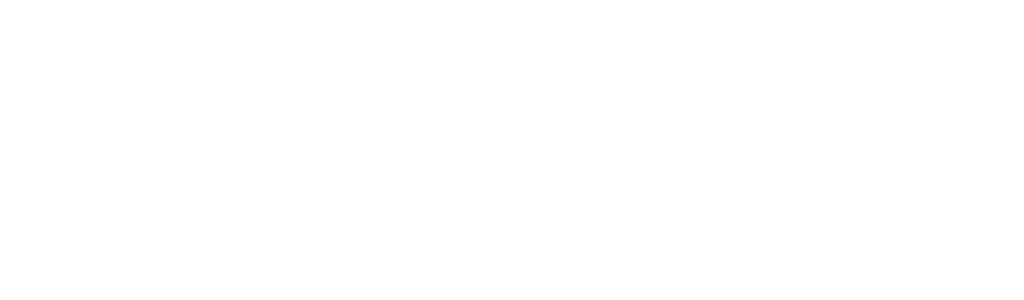
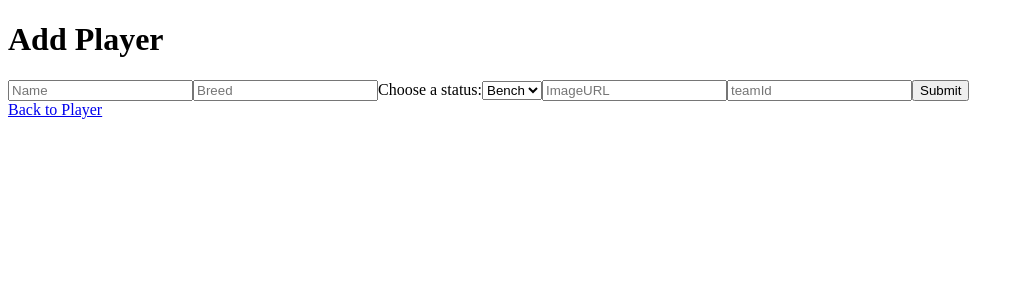
Before and after one commit to DAlmeida28/puppy-bowl-react, a React (Vite) app: page /#/addplayer in a window 1280 px wide. Before the commit this address had no page. Shown: the top 300 px of the page, without its empty margins (0-1024 px from the left). Built offline with nearby package versions, Linux system fonts and the light colour scheme.

Commit message:
add addplayer functionality

```diff
--- /dev/null
+++ b/src/Add-Player.jsx
@@ -0,0 +1,57 @@
+import {useState} from 'react'
+import { Link } from 'react-router-dom';
+
+const AddPlayer = () => {
+
+  const [nameInput, setNameInput] = useState('');
+  const [breedInput, setBreedInput] = useState('');
+  const [statusValue, setStatusValue] = useState('');
+  const [imageUrl, setImageUrl] = useState('');
+  const [teamId, setTeamId] = useState('');
+
+  const submitPlayer = async (event) => {
+    event.preventDefault();
+
+    const submission = await fetch('https://fsa-puppy-bowl.herokuapp.com/api/2501-ftb-et-web-ft/players', {
+      method: 'POST',
+      headers:{
+      "Content-type": "application/json",
+      },
+      body: JSON.stringify({
+        name: nameInput,
+        breed: breedInput,
+        status: statusValue,
+        imgUrl: imageUrl,
+        teamId: teamId
+      })
+    })
+
+  }
+
+  return(
+    <>
+    <h1>Add Player</h1>
+    <form onSubmit={submitPlayer}>
+      <input placeholder="Name"
+      onChange={((event) => {
+        setNameInput(event.target.value); console.log(nameInput)
+      })}/>
+      <input placeholder="Breed"
+      onChange={((event) => {
+        setBreedInput(event.target.value)
+      })}/>
+      <label htmlFor="status">Choose a status:</label>
+      <select onChange={((event) => {setStatusValue(event.target.value)})} name="status" id="status">
+        <option value="bench">Bench</option>
+        <option value="field">Field</option>
+      </select>
+      <input onChange={((event) => {setImageUrl(event.target.value)})}placeholder="ImageURL" />
+      <input onChange={((event) => {setTeamId(event.target.value)})}placeholder="teamId" />
+      <button>Submit</button>
+    </form>
+    <Link to='/'>Back to Player</Link>
+    </>
+  )
+}
+
+export default AddPlayer
--- a/src/App.jsx
+++ b/src/App.jsx
@@ -3,6 +3,7 @@
 
 import ListPuppies from './ListPuppies.jsx'
 import PuppyDetails from './PuppyDetails.jsx'
+import AddPlayer from './add-player.jsx'
 
 function App() {
 
@@ -15,6 +16,7 @@
     <Routes>
       <Route path="/" element={<ListPuppies setSinglePuppy={setSinglePuppy}/>} />
       <Route path="/puppydetails/:puppyID" element={<PuppyDetails singlePuppy={singlePuppy}/>}/>
+      <Route path="/addplayer" element={<AddPlayer />} />
     </Routes>
     </>
   )
--- a/src/ListPuppies.jsx
+++ b/src/ListPuppies.jsx
@@ -1,5 +1,5 @@
 import { useEffect, useState } from "react"
-import { useNavigate } from 'react-router-dom'
+import { Link, useNavigate } from 'react-router-dom'
 
 const ListPuppies = ({setSinglePuppy}) => {
   const [allPuppies, setAllPuppies] = useState([]);
@@ -16,6 +16,8 @@
 
   return (<>
     <h1>List of Puppies: </h1>
+
+    <p><Link to='/addplayer'>Add player</Link></p>
     {allPuppies.map((puppy) => {
 
       return <ul>
```
